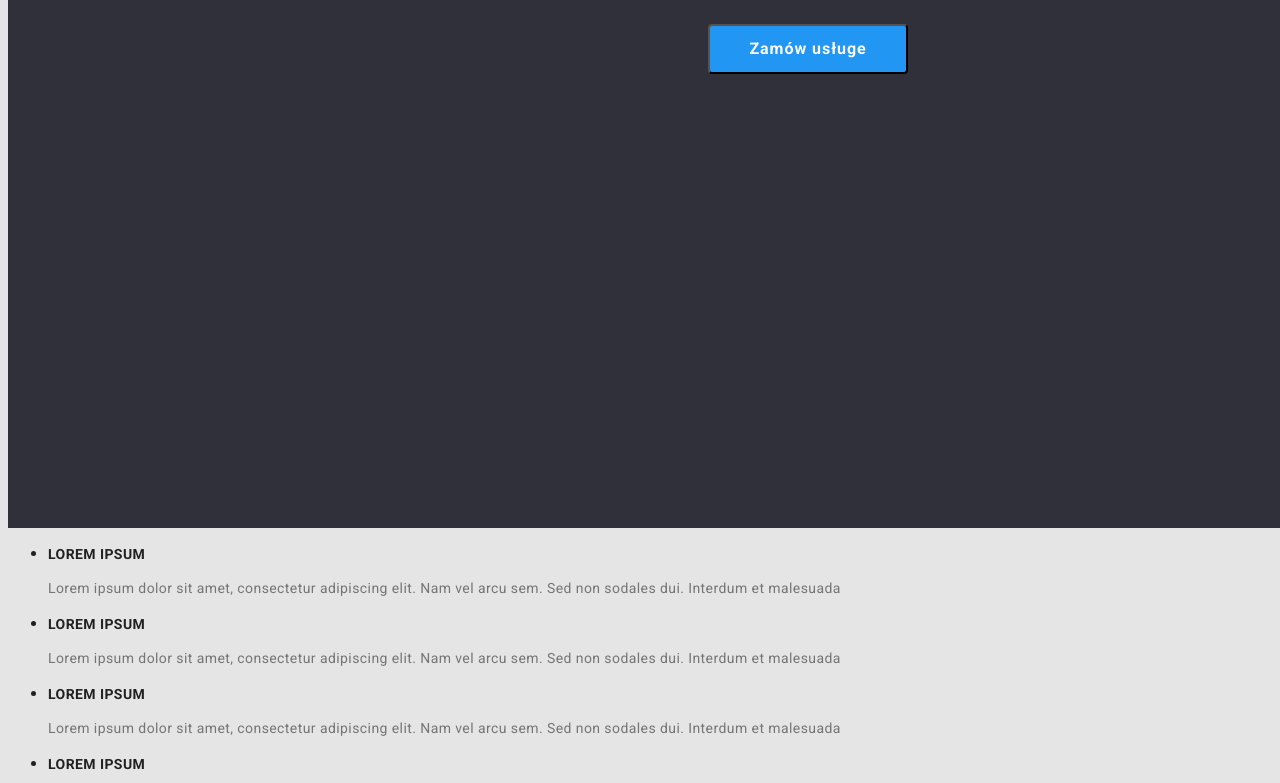
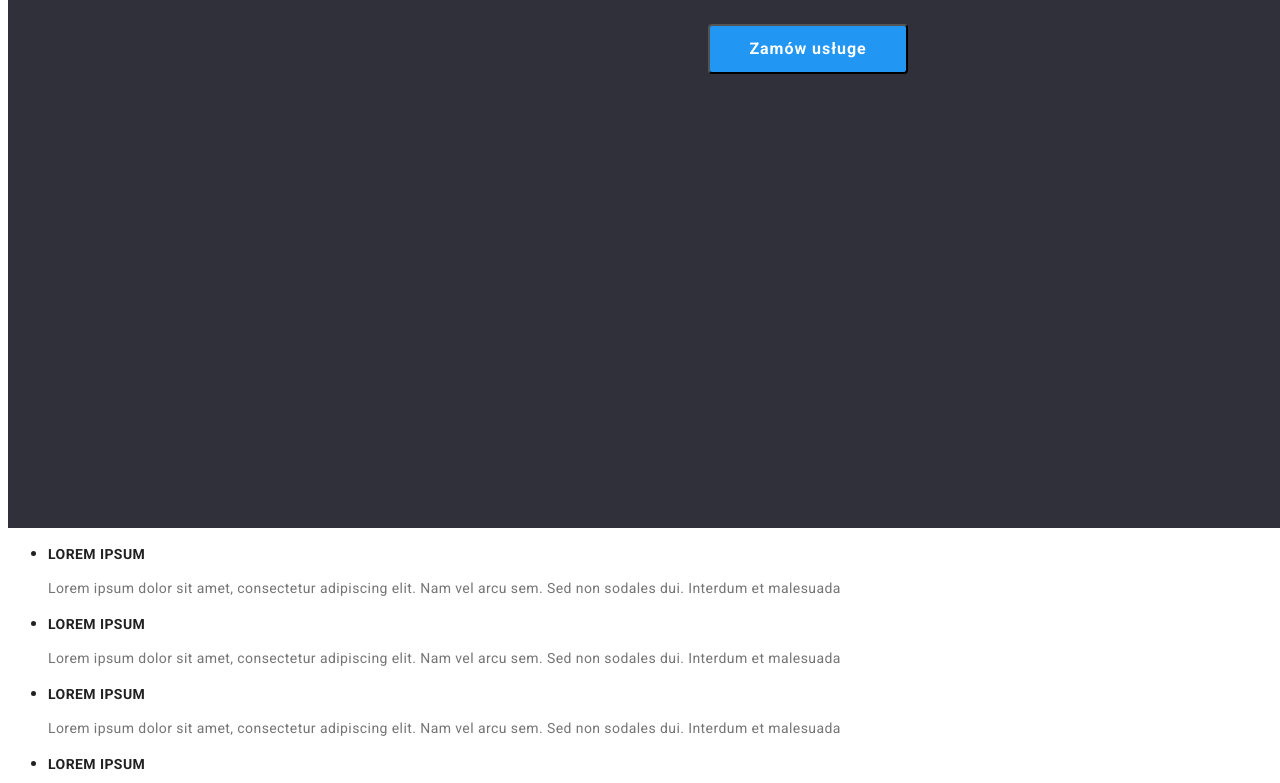
Before and after one commit to WojciechDutkiewicz/goit-markup-hw-02, a plain HTML site: page index.html in a window 1280 px wide. Shown: the part 280-1063 px from the top of the page. Drawn offline with Linux system fonts and the light colour scheme.

Commit message:
Zmieniłem kolor backgroundu

```diff
--- a/CSS/styles.css
+++ b/CSS/styles.css
@@ -13,7 +13,7 @@
 body {
   font-family: 'Roboto', sans-serif;
   color: var(--brandcolor);
-  background-color: var(--seventhcolor);
+  background-color: var(--fifhtcolor);
 }
 .brandname {
   font-family: 'Raleway';
```
